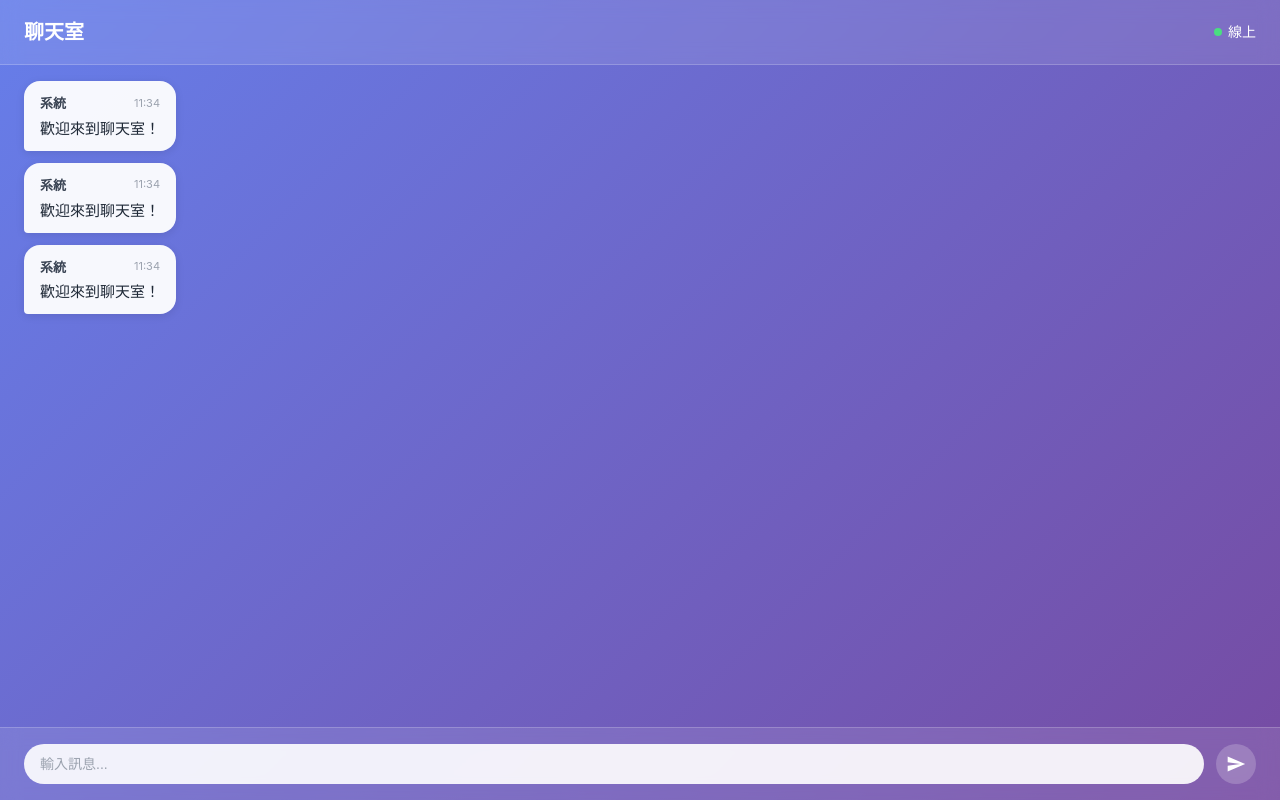
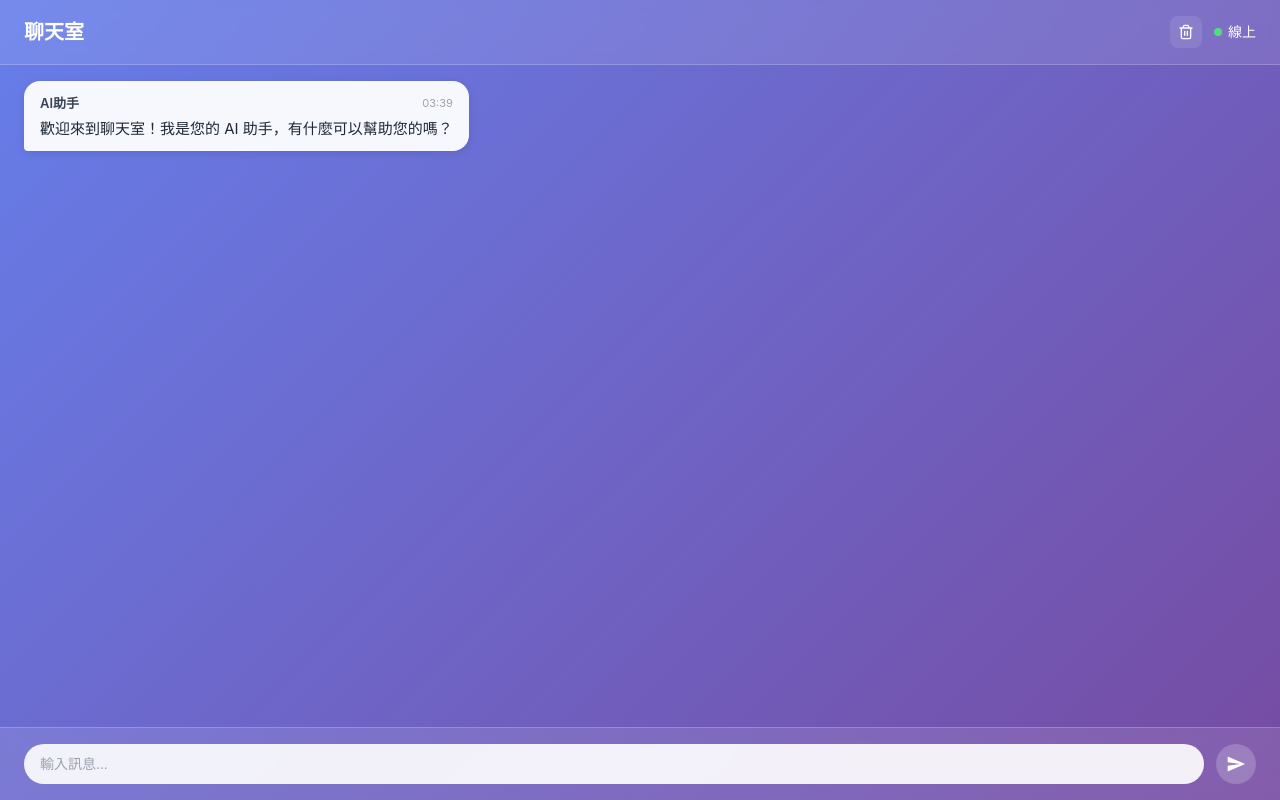
Before and after one commit to melayogu/vue-chat, a Vue app: page / in a window 1280 px wide. Built offline with nearby package versions, Linux system fonts and the light colour scheme.

Commit message:
feat: 新增聊天服務和消息模型，實現消息的發送、接收及清除功能

```diff
--- a/src/components/ChatRoom.vue
+++ b/src/components/ChatRoom.vue
@@ -3,24 +3,31 @@
     <!-- 聊天室頭部 -->
     <div class="chat-header">
       <h2>聊天室</h2>
-      <div class="online-status">
-        <span class="status-dot"></span>
-        線上
+      <div class="header-actions">
+        <button @click="clearMessages" class="clear-button" title="清除聊天記錄">
+          <svg width="16" height="16" viewBox="0 0 24 24" fill="none" xmlns="http://www.w3.org/2000/svg">
+            <path d="M3 6h18M8 6V4a2 2 0 012-2h4a2 2 0 012 2v2M19 6v14a2 2 0 01-2 2H7a2 2 0 01-2-2V6h14zM10 11v6M14 11v6" stroke="currentColor" stroke-width="2" stroke-linecap="round" stroke-linejoin="round"/>
+          </svg>
+        </button>
+        <div class="online-status">
+          <span class="status-dot"></span>
+          線上
+        </div>
       </div>
     </div>
 
     <!-- 消息區域 -->
     <div class="messages-container" ref="messagesContainer">
       <div
-        v-for="(message, index) in messages"
-        :key="index"
+        v-for="message in messages"
+        :key="message.id"
         class="message-item"
         :class="{ 'own-message': message.isOwn }"
       >
         <div class="message-content">
           <div class="message-header">
-            <span class="username">{{ message.username }}</span>
-            <span class="timestamp">{{ message.time }}</span>
+            <span class="username">{{ message.sender }}</span>
+            <span class="timestamp">{{ formatTime(message.timestamp) }}</span>
           </div>
           <div class="message-text">{{ message.text }}</div>
         </div>
@@ -46,47 +53,24 @@
 </template>
 
 <script setup>
-import { ref, onMounted, nextTick } from 'vue'
+import { ref, onMounted, nextTick, watch } from 'vue'
+import { useChatService } from '../services/chat.service.js'
+import { formatTime } from '../models/message.model.js'
 
 const newMessage = ref('')
 const messagesContainer = ref(null)
 
-// 初始消息數據（模擬截圖中的內容）
-const messages = ref([
-  {
-    username: '系統',
-    text: '歡迎來到聊天室！',
-    time: '11:34',
-    isOwn: false
-  },
-  {
-    username: '系統',
-    text: '歡迎來到聊天室！',
-    time: '11:34',
-    isOwn: false
-  },
-  {
-    username: '系統',
-    text: '歡迎來到聊天室！',
-    time: '11:34',
-    isOwn: false
-  }
-])
+// 使用聊天服務
+const { messages, sendMessage: sendApiMessage, clearMessages } = useChatService()
 
-// 發送消息
-const sendMessage = () => {
+// 發送消息到 API
+const sendMessage = async () => {
   if (newMessage.value.trim()) {
-    const now = new Date()
-    const timeString = `${now.getHours().toString().padStart(2, '0')}:${now.getMinutes().toString().padStart(2, '0')}`
+    const messageText = newMessage.value.trim()
+    newMessage.value = ''
 
-    messages.value.push({
-      username: '我',
-      text: newMessage.value.trim(),
-      time: timeString,
-      isOwn: true
-    })
-
-    newMessage.value = ''
+    // 使用 API 服務發送訊息
+    await sendApiMessage(messageText, '我')
 
     // 滾動到底部
     nextTick(() => {
@@ -94,6 +78,13 @@ const sendMessage = () => {
     })
   }
 }
+
+// 監聽訊息變化，自動滾動到底部
+watch(messages, () => {
+  nextTick(() => {
+    scrollToBottom()
+  })
+}, { deep: true })
 
 // 滾動到底部
 const scrollToBottom = () => {
@@ -133,6 +124,34 @@ onMounted(() => {
   margin: 0;
   font-size: 20px;
   font-weight: 600;
+}
+
+.header-actions {
+  display: flex;
+  align-items: center;
+  gap: 12px;
+}
+
+.clear-button {
+  padding: 8px;
+  border: none;
+  border-radius: 8px;
+  background: rgba(255, 255, 255, 0.1);
+  color: white;
+  cursor: pointer;
+  display: flex;
+  align-items: center;
+  justify-content: center;
+  transition: all 0.2s ease;
+}
+
+.clear-button:hover {
+  background: rgba(255, 255, 255, 0.2);
+  transform: scale(1.05);
+}
+
+.clear-button:active {
+  transform: scale(0.95);
 }
 
 .online-status {
--- /dev/null
+++ b/src/models/message.model.js
@@ -0,0 +1,35 @@
+/**
+ * Message 模型定義
+ * @typedef {Object} Message
+ * @property {string} id - 訊息唯一識別碼
+ * @property {string} text - 訊息內容
+ * @property {string} sender - 發送者名稱
+ * @property {Date} timestamp - 訊息時間戳
+ * @property {boolean} isOwn - 是否為自己發送的訊息
+ */
+
+/**
+ * 創建新的訊息對象
+ * @param {string} text - 訊息內容
+ * @param {string} sender - 發送者名稱
+ * @param {boolean} isOwn - 是否為自己發送的訊息
+ * @returns {Message} 新的訊息對象
+ */
+export function createMessage(text, sender, isOwn = false) {
+  return {
+    id: Date.now().toString() + Math.random().toString(36).substr(2, 9),
+    text,
+    sender,
+    timestamp: new Date(),
+    isOwn
+  }
+}
+
+/**
+ * 格式化時間為 HH:MM 格式
+ * @param {Date} timestamp - 時間戳
+ * @returns {string} 格式化後的時間字符串
+ */
+export function formatTime(timestamp) {
+  return `${timestamp.getHours().toString().padStart(2, '0')}:${timestamp.getMinutes().toString().padStart(2, '0')}`
+}
--- /dev/null
+++ b/src/services/chat.service.js
@@ -0,0 +1,189 @@
+import { ref, reactive } from 'vue'
+import { createMessage } from '../models/message.model.js'
+
+/**
+ * Chat Service 類別
+ * 處理聊天相關的業務邏輯和 API 呼叫
+ */
+class ChatService {
+  constructor() {
+    this.messages = ref([])
+    this.apiUrl = 'https://localhost:7140/api/OpenAiApi' // 後端 API 路由
+
+    // 添加初始歡迎訊息
+    this.initializeWelcomeMessages()
+  }
+
+  /**
+   * 初始化歡迎訊息
+   */
+  initializeWelcomeMessages() {
+    const welcomeMessage = createMessage(
+      '歡迎來到聊天室！我是您的 AI 助手，有什麼可以幫助您的嗎？',
+      'AI助手',
+      false
+    )
+    this.messages.value.push(welcomeMessage)
+  }
+
+  /**
+   * 獲取所有訊息
+   * @returns {Ref<Array>} 訊息陣列的響應式引用
+   */
+  getMessages() {
+    return this.messages
+  }
+
+  /**
+   * 添加新訊息
+   * @param {Object} message - 要添加的訊息對象
+   */
+  addMessage(message) {
+    this.messages.value.push(message)
+  }
+
+  /**
+   * 更新最後一條訊息的內容
+   * @param {string} text - 新的訊息內容
+   */
+  updateLastMessage(text) {
+    if (this.messages.value.length > 0) {
+      const lastMessage = this.messages.value[this.messages.value.length - 1]
+      lastMessage.text = text
+    }
+  }
+
+  /**
+   * 發送流式訊息到後端 API
+   * @param {string} message - 要發送的訊息內容
+   */
+  async sendStreamMessage(message) {
+    try {
+      const response = await fetch(`${this.apiUrl}/stream`, {
+        method: 'POST',
+        headers: {
+          'Content-Type': 'application/json',
+        },
+        body: JSON.stringify({ message: message })
+      })
+
+      if (!response.ok) {
+        throw new Error(`HTTP error! status: ${response.status}`)
+      }
+
+      const reader = response.body?.getReader()
+      const decoder = new TextDecoder('utf-8')
+
+      if (!reader) {
+        throw new Error('無法獲取回應讀取器')
+      }
+
+      // 創建 AI 回覆訊息
+      const aiMessage = createMessage('', 'AI助手', false)
+      this.addMessage(aiMessage)
+
+      let accumulatedText = ''
+
+      while (true) {
+        const { done, value } = await reader.read()
+
+        if (done) break
+
+        const chunk = decoder.decode(value, { stream: true })
+        console.log('Received chunk:', chunk) // 調試信息
+        const lines = chunk.split('\n')
+
+        for (const line of lines) {
+          if (line.startsWith('data: ')) {
+            const data = line.slice(6).trim()
+            console.log('Parsed data:', data) // 調試信息
+
+            if (data === '[DONE]') {
+              return
+            }
+
+            // 直接使用文字內容，不解析 JSON
+            if (data) {
+              accumulatedText += data
+              console.log('Accumulated text:', accumulatedText) // 調試信息
+              this.updateLastMessage(accumulatedText)
+            }
+          }
+        }
+      }
+    } catch (error) {
+      console.error('Stream 訊息發送失敗:', error)
+
+      // 添加錯誤訊息
+      const errorMessage = createMessage(
+        '抱歉，發生了錯誤，請稍後再試。',
+        'AI助手',
+        false
+      )
+
+      this.addMessage(errorMessage)
+    }
+  }
+
+  /**
+   * 清除所有訊息
+   */
+  clearMessages() {
+    this.messages.value = []
+  }
+
+  /**
+   * 獲取訊息數量
+   * @returns {number} 訊息總數
+   */
+  getMessageCount() {
+    return this.messages.value.length
+  }
+}
+
+// 創建服務實例（單例模式）
+export const chatService = new ChatService()
+
+/**
+ * Composable 函數，提供聊天服務的功能
+ * @returns {Object} 包含聊天相關方法和數據的對象
+ */
+export function useChatService() {
+  const messages = chatService.getMessages()
+
+  /**
+   * 發送訊息
+   * @param {string} text - 訊息內容
+   * @param {string} sender - 發送者名稱，默認為 '用戶'
+   */
+  const sendMessage = async (text, sender = '用戶') => {
+    // 添加用戶訊息
+    const userMessage = createMessage(text, sender, true)
+    chatService.addMessage(userMessage)
+
+    // 發送到 API 並接收流式回應
+    await chatService.sendStreamMessage(text)
+  }
+
+  /**
+   * 清除所有訊息
+   */
+  const clearMessages = () => {
+    chatService.clearMessages()
+  }
+
+  /**
+   * 獲取訊息數量
+   * @returns {number} 訊息總數
+   */
+  const getMessageCount = () => {
+    return chatService.getMessageCount()
+  }
+
+  return {
+    messages,
+    sendMessage,
+    clearMessages,
+    getMessageCount
+  }
+}
```
